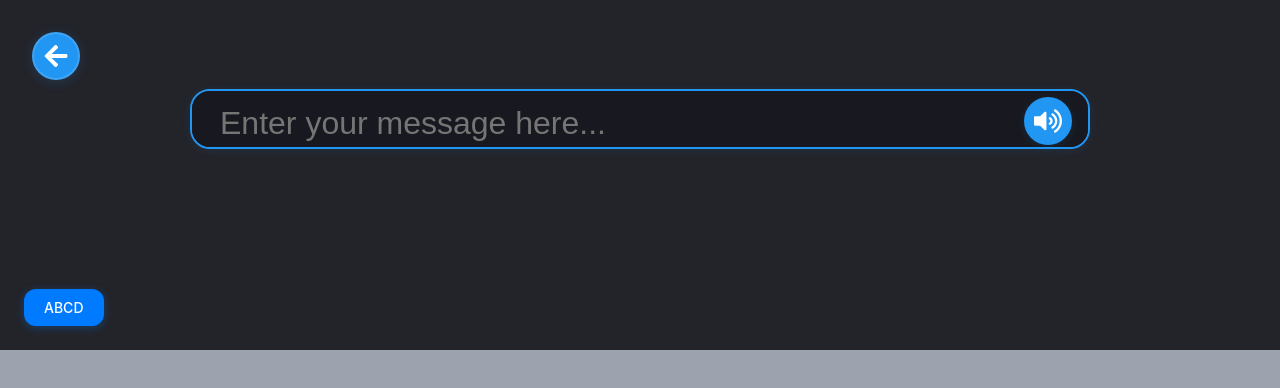
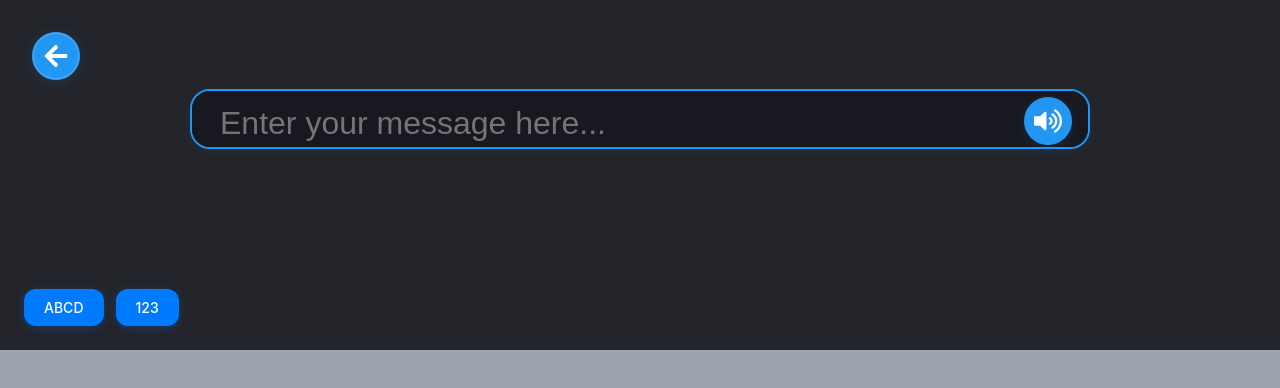
Before and after one commit to ShambhaviNK/tejuWebAppNew, a Next.js app in the folder teju-webnew-ui/: page /keyboard in a window 1280 px wide. Shown: the top 388 px of the page. Built offline with nearby package versions, Linux system fonts and the light colour scheme.

Commit message:
number and alphabet toggle button added

```diff
--- a/teju-webnew-ui/src/app/keyboard/page.tsx
+++ b/teju-webnew-ui/src/app/keyboard/page.tsx
@@ -31,6 +31,8 @@ const DICTIONARY_API = "https://api.datamuse.com/words";
 export default function KeyboardPage() {
   const [checked, setChecked] = useState(true);
   const [caps, setCaps] = useState(false);
+  const [isNumberMode, setIsNumberMode] = useState(false);
+  const [isLettersOnly, setIsLettersOnly] = useState(false);
   const [text, setText] = useState("");
   const [predictions, setPredictions] = useState<string[]>([]);
   const [isLoading, setIsLoading] = useState(false);
@@ -63,6 +65,14 @@ export default function KeyboardPage() {
 
   const handleClick = () => {
     setChecked(!checked);
+    setIsLettersOnly(false);
+  }
+
+  const handleNumberToggle = () => {
+    setIsNumberMode(!isNumberMode);
+    if (!isNumberMode) {
+      setIsLettersOnly(true);
+    }
   }
 
   const handleSpeakOption = (text: string) => {
@@ -233,6 +243,13 @@ export default function KeyboardPage() {
       return;
     } else if (button === "{lock}") {
       setCaps(!caps);
+      return;
+    } else if (button === "{abc}") {
+      setIsNumberMode(false);
+      setIsLettersOnly(true);
+      return;
+    } else if (button === "{123}") {
+      setIsNumberMode(true);
       return;
     } else if (!button.startsWith("{")) {
       newText = text.slice(0, cursor_pos) + button + text.slice(cursor_pos);
@@ -499,12 +516,13 @@ export default function KeyboardPage() {
           )}
         </div>
 
-        {/* Layout Toggle Button - Above Keyboard */}
+        {/* Layout Toggle Buttons - Above Keyboard */}
         <div style={{
           width: '100%',
           display: 'flex',
           justifyContent: 'flex-start',
           alignItems: 'center',
+          gap: isMobile ? '8px' : '12px',
           padding: isMobile ? '8px 16px' : '12px 24px',
           marginBottom: isMobile ? '8px' : '12px',
           background: 'transparent'
@@ -537,6 +555,35 @@ export default function KeyboardPage() {
           >
             {checked ? "ABCD" : "QWERTY"}
           </button>
+
+          <button
+            onClick={handleNumberToggle}
+            type="button"
+            style={{
+              fontSize: isMobile ? '12px' : '14px',
+              padding: isMobile ? '8px 16px' : '10px 20px',
+              borderRadius: '12px',
+              background: isNumberMode ? '#34c759' : '#007aff',
+              color: '#ffffff',
+              border: 'none',
+              cursor: 'pointer',
+              transition: 'all 0.2s ease',
+              fontWeight: '500',
+              boxShadow: isNumberMode ? '0 2px 8px rgba(52, 199, 89, 0.3)' : '0 2px 8px rgba(0, 122, 255, 0.3)',
+              fontFamily: '-apple-system, BlinkMacSystemFont, "SF Pro Text", "Helvetica Neue", sans-serif',
+              whiteSpace: 'nowrap'
+            }}
+            onMouseOver={e => {
+              e.currentTarget.style.background = isNumberMode ? '#28a745' : '#0056cc';
+              e.currentTarget.style.boxShadow = isNumberMode ? '0 4px 12px rgba(52, 199, 89, 0.4)' : '0 4px 12px rgba(0, 122, 255, 0.4)';
+            }}
+            onMouseOut={e => {
+              e.currentTarget.style.background = isNumberMode ? '#34c759' : '#007aff';
+              e.currentTarget.style.boxShadow = isNumberMode ? '0 2px 8px rgba(52, 199, 89, 0.3)' : '0 2px 8px rgba(0, 122, 255, 0.3)';
+            }}
+          >
+            {isNumberMode ? "ABC" : "123"}
+          </button>
         </div>
 
         {/* Keyboard Section */}
@@ -562,12 +609,27 @@ export default function KeyboardPage() {
             theme={"hg-theme-default hg-layout-default myTheme"}
             onKeyPress={onKeyPress}
             physicalKeyboardHighlight={true}
-            layoutName= {caps ? (checked ? "QWERTY" : "ABCD") : (checked ? "qwerty" : "abcd")}
+            layoutName={isNumberMode ? "numbers" : (isLettersOnly ? (caps ? (checked ? "QWERTY_letters" : "ABCD_letters") : (checked ? "qwerty_letters" : "abcd_letters")) : (caps ? (checked ? "QWERTY" : "ABCD") : (checked ? "qwerty" : "abcd")))}
             display= {{
             '{bksp}': isMobile ? '' : 'BACKSPACE',
             '{enter}': isMobile ? '' : 'ENTER',
             '{lock}': isMobile ? '' : 'CAPS',
-            '{space}': 'SPACE'}}
+            '{space}': 'SPACE',
+            '{abc}': 'ABC',
+            '{123}': '123',
+            '+': '+',
+            '-': '-',
+            '*': '×',
+            '/': '÷',
+            '%': '%',
+            '^': '^',
+            '(': '(',
+            ')': ')',
+            '=': '=',
+            '.': '.',
+            ',': ',',
+            '?': '?',
+            "'": "'"}}
             layout={{
               qwerty: [
                 "1 2 3 4 5 6 7 8 9 0",
@@ -596,6 +658,37 @@ export default function KeyboardPage() {
                 "{lock} J K L M N O P Q R S ' {enter}",
                 "T U V W X Y Z , . ?",
                 "{space}"
+              ],
+              qwerty_letters: [
+                "q w e r t y u i o p {bksp}",
+                "{lock} a s d f g h j k l ' {enter}",
+                "z x c v b n m , . ?",
+                "{space}"
+              ],
+              QWERTY_letters: [
+                "Q W E R T Y U I O P {bksp}",
+                "{lock} A S D F G H J K L ' {enter}",
+                "Z X C V B N M , . ?",
+                "{space}"
+              ],
+              abcd_letters: [
+                "a b c d e f g h i {bksp}",
+                "{lock} j k l m n o p q r s ' {enter}",
+                "t u v w x y z , . ?",
+                "{space}"
+              ],
+              ABCD_letters: [
+                "A B C D E F G H I {bksp}",
+                "{lock} J K L M N O P Q R S ' {enter}",
+                "T U V W X Y Z , . ?",
+                "{space}"
+              ],
+              numbers: [
+                "1 2 3 + -",
+                "4 5 6 * /",
+                "7 8 9 % ^",
+                ". 0 ( ) =",
+                "{abc} {space} {enter} {bksp}"
               ]
             }}
             style={{
```
